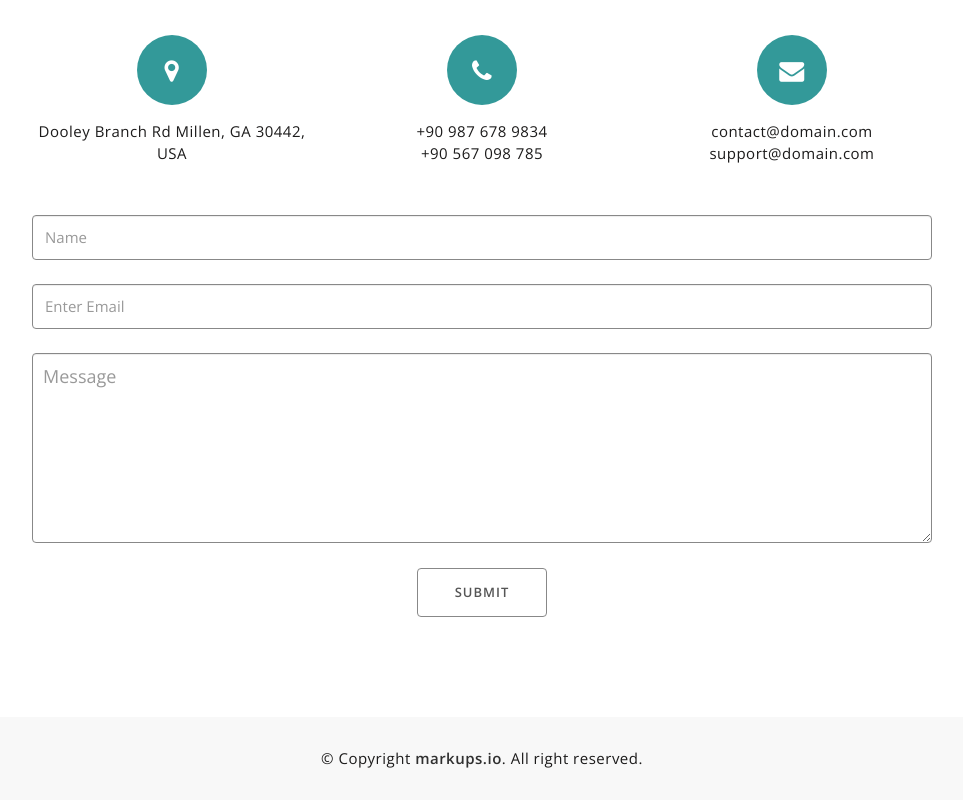
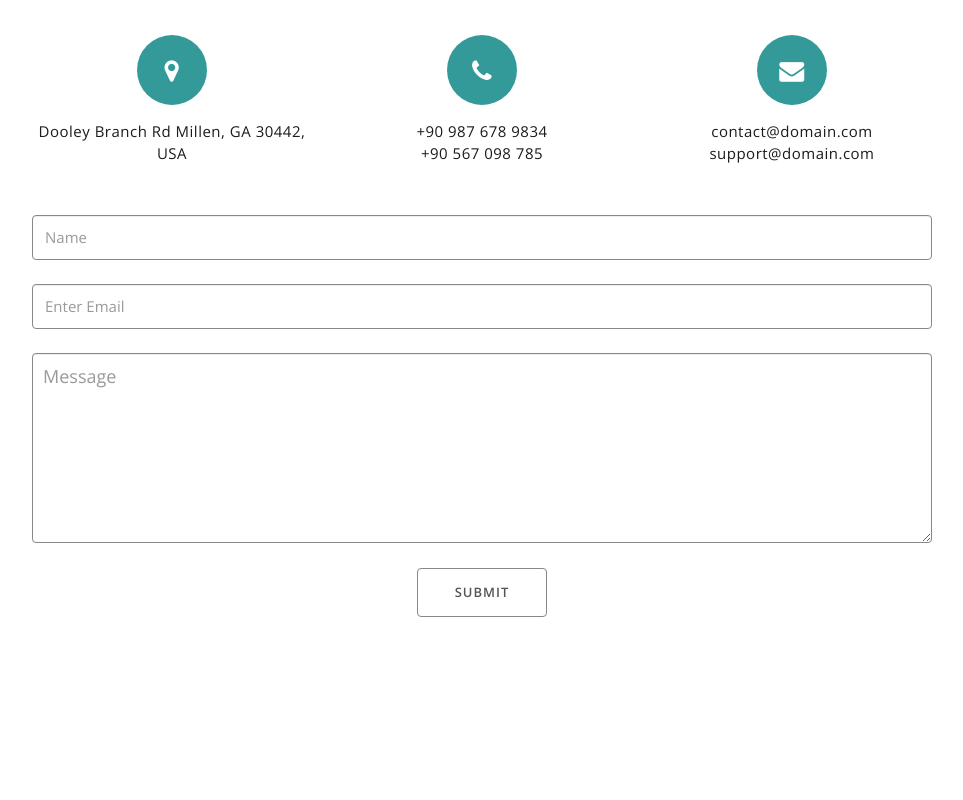
Before and after one commit to Raefey/raefey.github.io, a plain HTML site: page index.html in a window 1280 px wide. Shown: the part 5085-5885 px from the top of the page, without its empty margins (158-1121 px from the left). After the commit the page ends 5802 px from the top, so only its background shows below. Drawn offline with nearby package versions, Linux system fonts and the light colour scheme.

Commit message:
nocopyrighto

```diff
--- a/index.html
+++ b/index.html
@@ -556,11 +556,7 @@
 
 	<!-- Start footer -->
 	<footer id="mu-footer" role="contentinfo">
-			<div class="container">
-				<div class="mu-footer-area">
-					<p class="mu-copy-right">&copy; Copyright <a rel="nofollow" href="http://markups.io">markups.io</a>. All right reserved.</p>
-				</div>
-			</div>
+
 
 	</footer>
 	<!-- End footer -->
```
Also changed, not shown: main.css (added).
